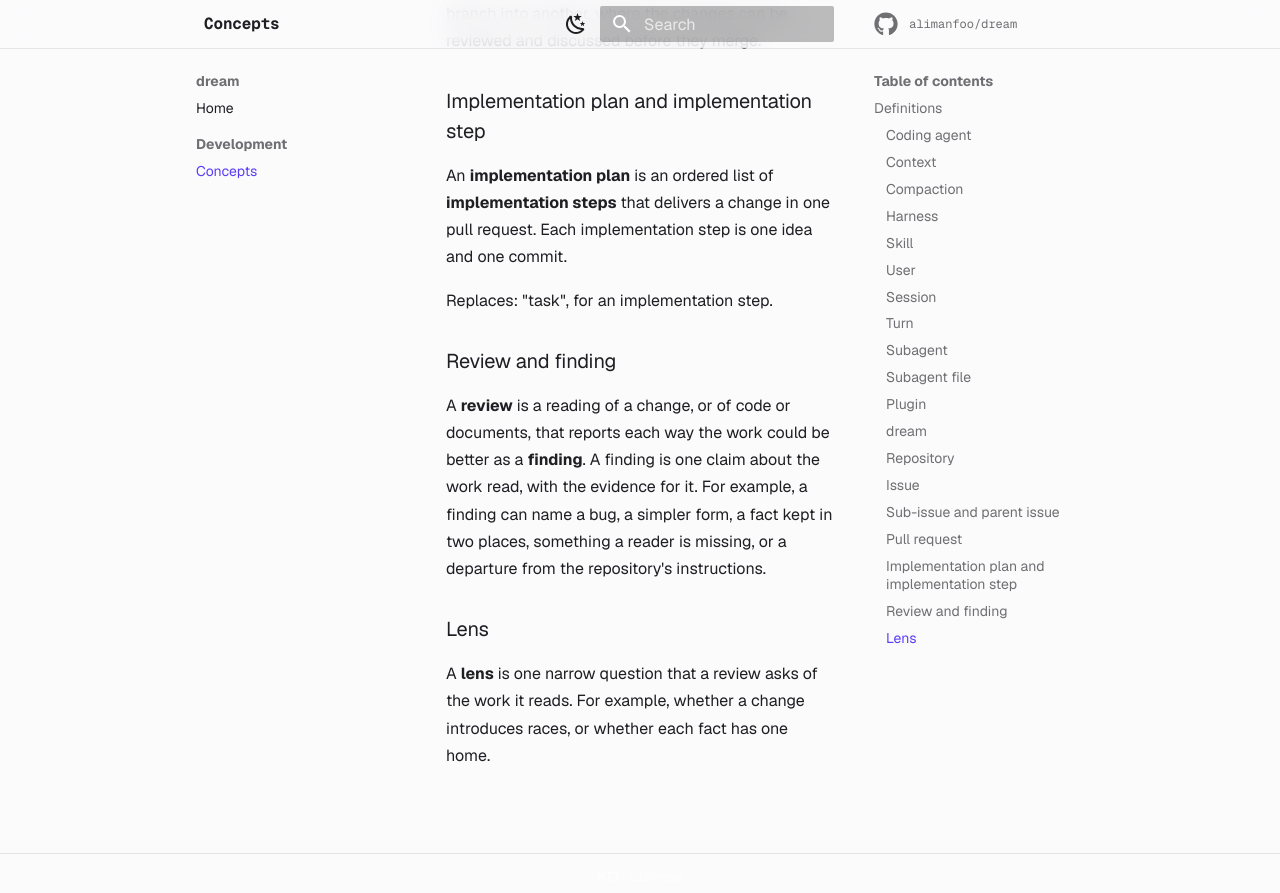
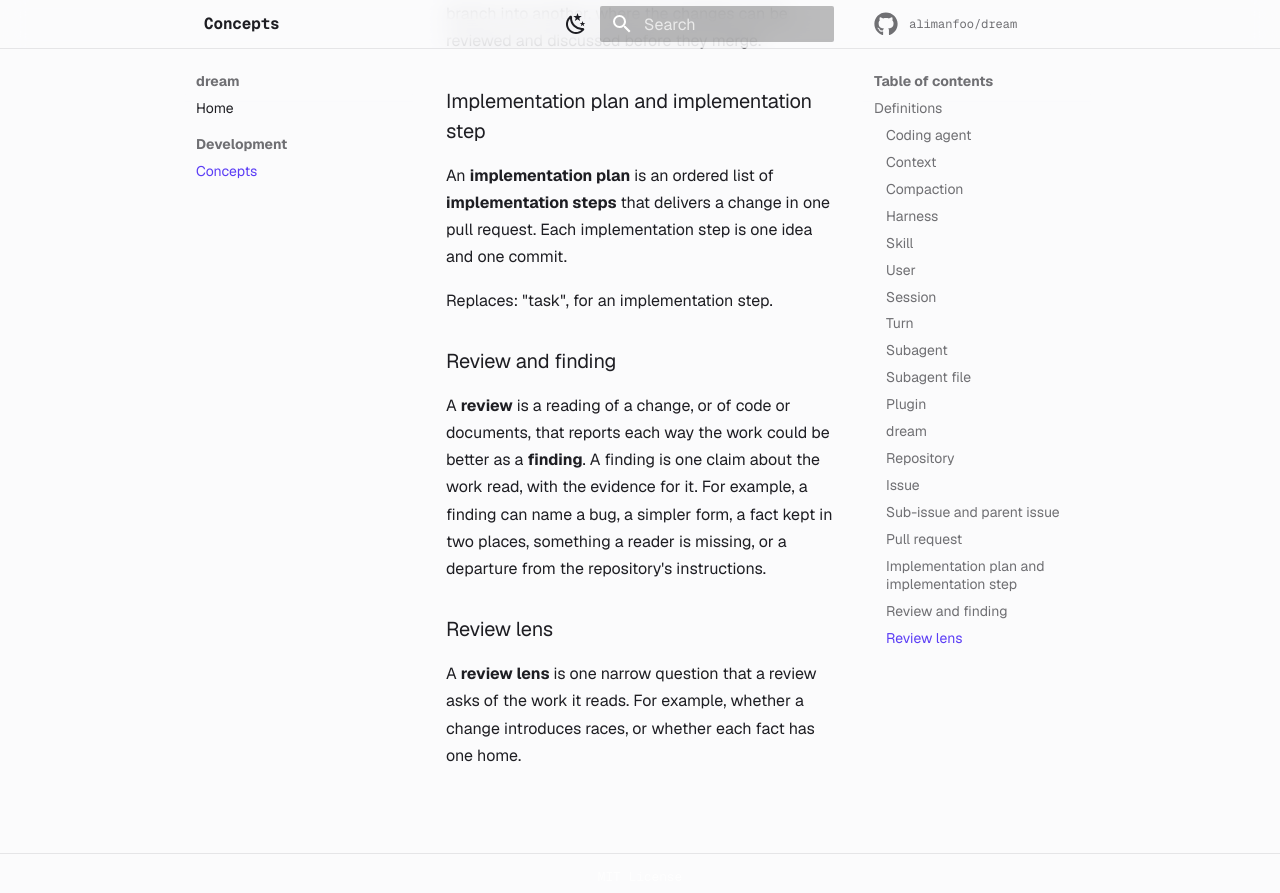
Before and after one commit to alimanfoo/dream, an MkDocs documentation site: the page built from docs/concepts.md, in a window 1280 px wide and 900 px high, scrolled down 3463 px. Shown: the top 893 px of the window. Built offline with MkDocs 1.6.1 and Material for MkDocs 9.7.7, drawn with Linux system fonts in a browser that asks for light colours; comment, search, counter and statistics services are not loaded.

Commit message:
Name the lens a review lens
Co-Authored-By: Claude Opus 5.5 <noreply@anthropic.com>
Claude-Session: https://claude.ai/code/session_01SAXrSgVcjpVDdSG9VdvYxQ

```diff
--- a/docs/concepts.md
+++ b/docs/concepts.md
@@ -123,7 +123,8 @@ the work read, with the evidence for it. For example, a finding can name a bug,
 a simpler form, a fact kept in two places, something a reader is missing, or a
 departure from the repository's instructions.
 
-### Lens
+### Review lens
 
-A **lens** is one narrow question that a review asks of the work it reads. For
-example, whether a change introduces races, or whether each fact has one home.
+A **review lens** is one narrow question that a review asks of the work it
+reads. For example, whether a change introduces races, or whether each fact has
+one home.
```
